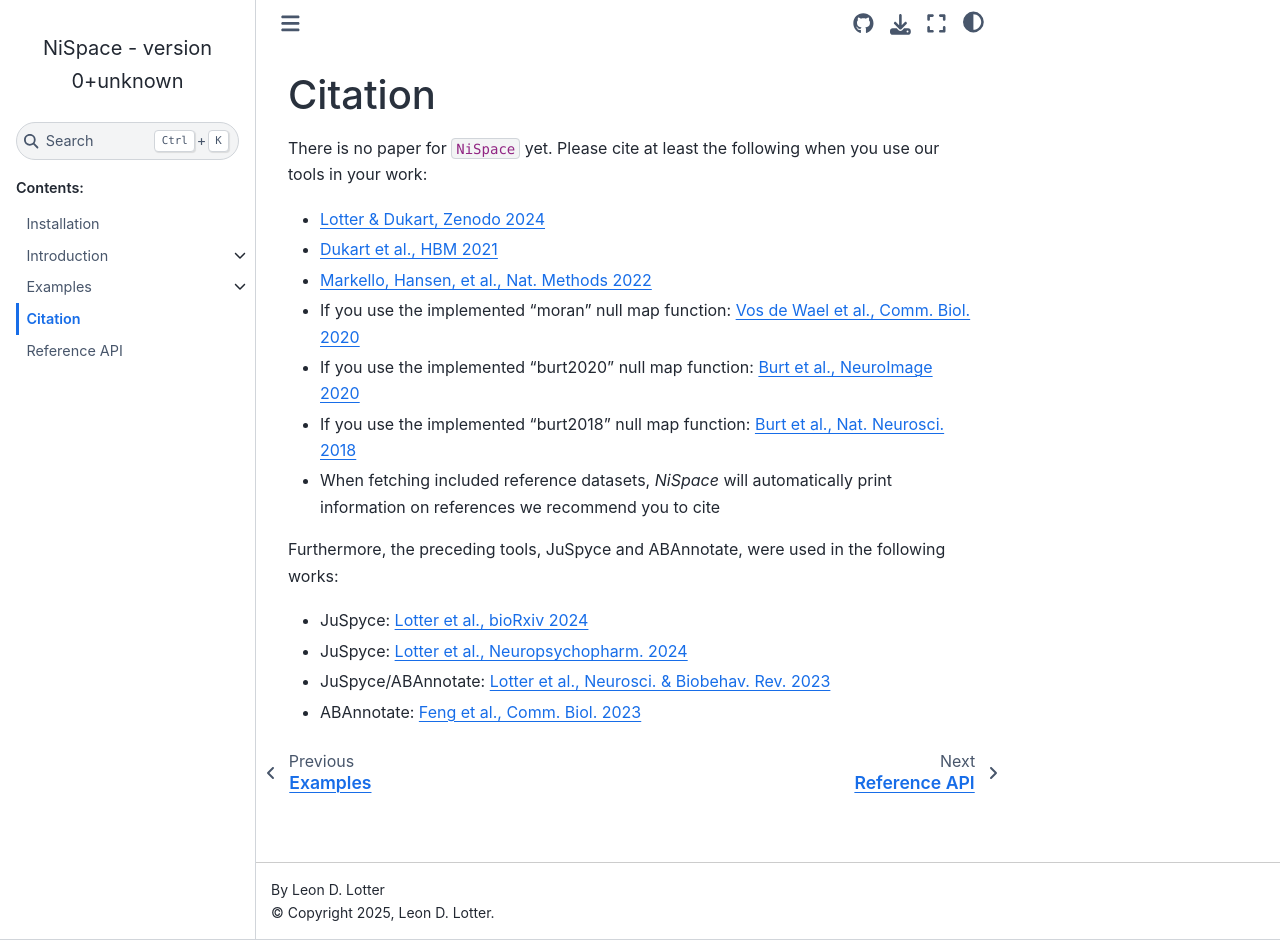
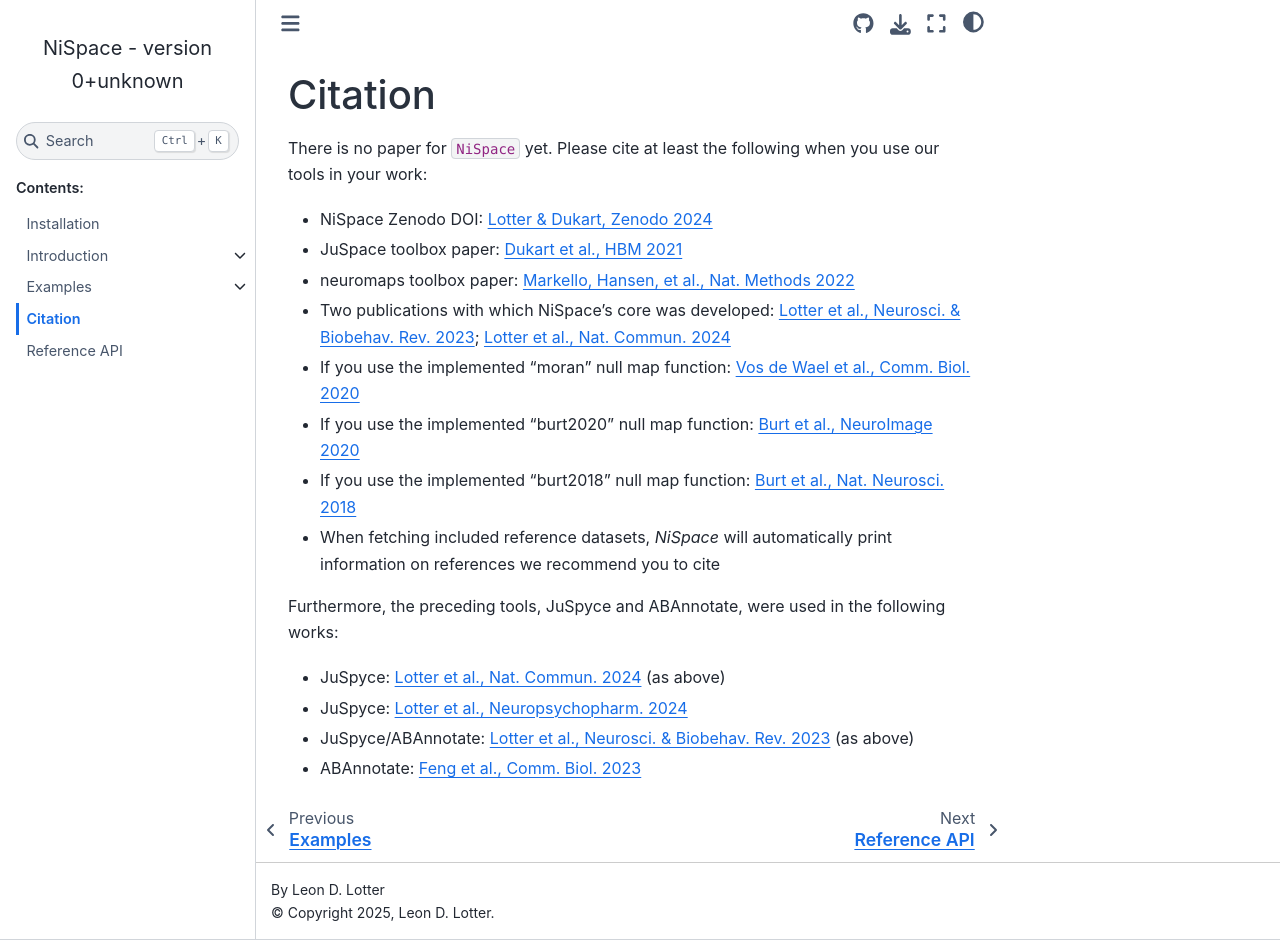
Before and after one commit to LeonDLotter/NiSpace, a Sphinx documentation site: the page built from docs/citation.rst, in a window 1280 px wide and 940 px high. Built offline with Sphinx 7.4.7 and the Sphinx Book theme 1.1.4, drawn with Linux system fonts in a browser that asks for light colours; pages that are not in the unit, such as notebooks, are missing from menus.

Commit message:
update references

```diff
--- a/docs/citation.rst
+++ b/docs/citation.rst
@@ -5,9 +5,10 @@ Citation
 
 There is no paper for ``NiSpace`` yet. Please cite at least the following when you use our tools in your work:
 
-* `Lotter & Dukart, Zenodo 2024 <https://doi.org/10.5281/zenodo.12514623>`_
-* `Dukart et al., HBM 2021 <https://doi.org/10.1002/hbm.25244>`_
-* `Markello, Hansen, et al., Nat. Methods 2022 <https://doi.org/10.1038/s41592-022-01625-w>`_
+* NiSpace Zenodo DOI: `Lotter & Dukart, Zenodo 2024 <https://doi.org/10.5281/zenodo.12514623>`_
+* JuSpace toolbox paper: `Dukart et al., HBM 2021 <https://doi.org/10.1002/hbm.25244>`_
+* neuromaps toolbox paper: `Markello, Hansen, et al., Nat. Methods 2022 <https://doi.org/10.1038/s41592-022-01625-w>`_
+* Two publications with which NiSpace's core was developed: `Lotter et al., Neurosci. & Biobehav. Rev. 2023 <https://doi.org/10.1016/j.neubiorev.2023.105042>`_; `Lotter et al., Nat. Commun. 2024 <https://doi.org/10.1038/s41467-024-52366-7>`_
 * If you use the implemented "moran" null map function: `Vos de Wael et al., Comm. Biol. 2020 <https://doi.org/10.1038/s42003-020-0794-7>`_
 * If you use the implemented "burt2020" null map function: `Burt et al., NeuroImage 2020 <https://doi.org/10.1016/j.neuroimage.2020.117038>`_
 * If you use the implemented "burt2018" null map function: `Burt et al., Nat. Neurosci. 2018 <https://doi.org/10.1038/s41593-018-0195-0>`_
@@ -15,7 +16,7 @@ There is no paper for ``NiSpace`` yet. Please cite at least the following when y
 
 Furthermore, the preceding tools, JuSpyce and ABAnnotate, were used in the following works:
 
-* JuSpyce: `Lotter et al., bioRxiv 2024 <https://doi.org/10.1101/2023.05.05.539537>`_
+* JuSpyce: `Lotter et al., Nat. Commun. 2024 <https://doi.org/10.1038/s41467-024-52366-7>`_ (as above)
 * JuSpyce: `Lotter et al., Neuropsychopharm. 2024 <https://doi.org/10.1038/s41386-024-01880-9>`_
-* JuSpyce/ABAnnotate: `Lotter et al., Neurosci. & Biobehav. Rev. 2023 <https://doi.org/10.1016/j.neubiorev.2023.105042>`_
+* JuSpyce/ABAnnotate: `Lotter et al., Neurosci. & Biobehav. Rev. 2023 <https://doi.org/10.1016/j.neubiorev.2023.105042>`_ (as above)
 * ABAnnotate: `Feng et al., Comm. Biol. 2023 <https://doi.org/10.1038/s42003-023-05647-8>`_
```
Also changed, not shown: README.rst (+10 -6 lines).
